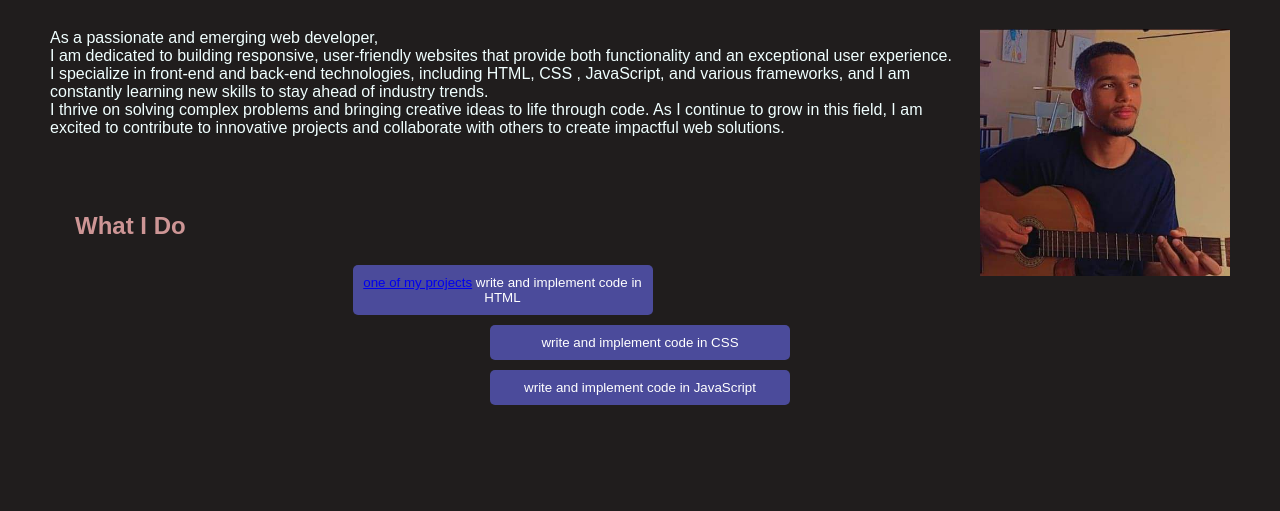
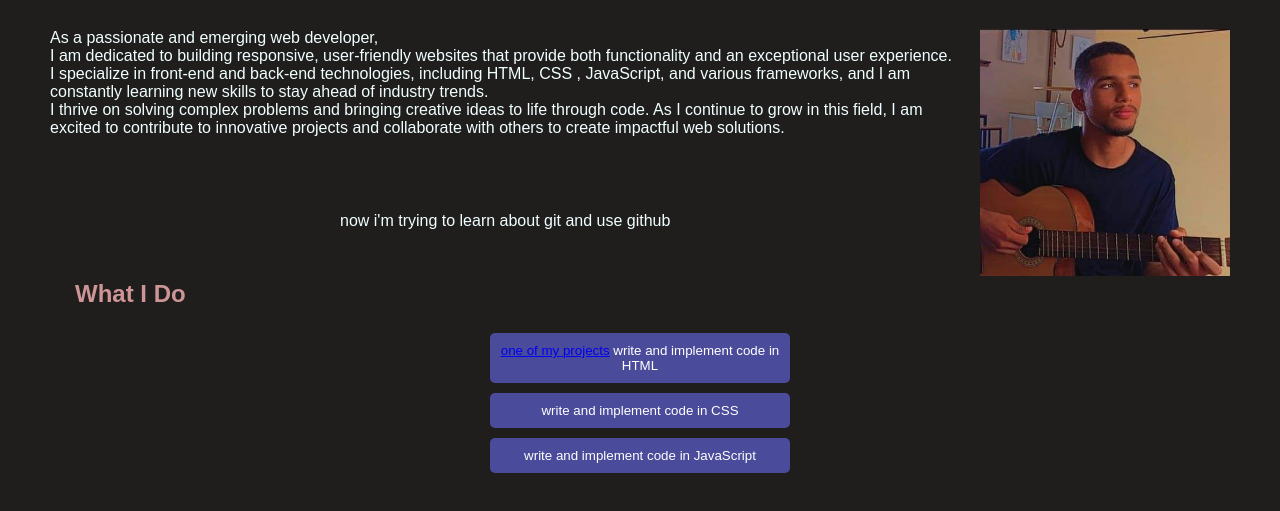
Before and after one commit to hahaha549/-my-first-repo, a plain HTML site: page index.html in a window 1280 px wide. Shown: the part 163-674 px from the top of the page. Drawn offline with Linux system fonts and the light colour scheme.

Commit message:
Update index.html

```diff
--- a/index.html
+++ b/index.html
@@ -19,6 +19,8 @@
         <br> I thrive on solving complex problems and bringing creative ideas to life through code.
         As I continue to grow in this field, I am excited to contribute to innovative projects and collaborate with others to create impactful
          web solutions.</p>
+        <p>now i'm trying to learn about git and use github</p>
+
 
         <h2>What I Do</h2>
 
```
